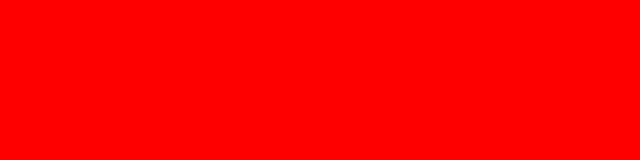
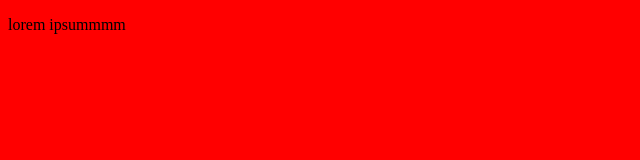
Before and after one commit to ruyabozcan/test3, a plain HTML site: page index.html in a window 1280 px wide. Shown: the whole page, without its empty margins (0-640 px from the left). Drawn offline with Linux system fonts and the light colour scheme.

Commit message:
paragraf ekledimmm

```diff
--- a/index.html
+++ b/index.html
@@ -7,6 +7,6 @@
     <link rel="stylesheet" href="style.css">
 </head>
 <body>
-
+    <p>lorem ipsummmm</p>
 </body>
 </html>
```
